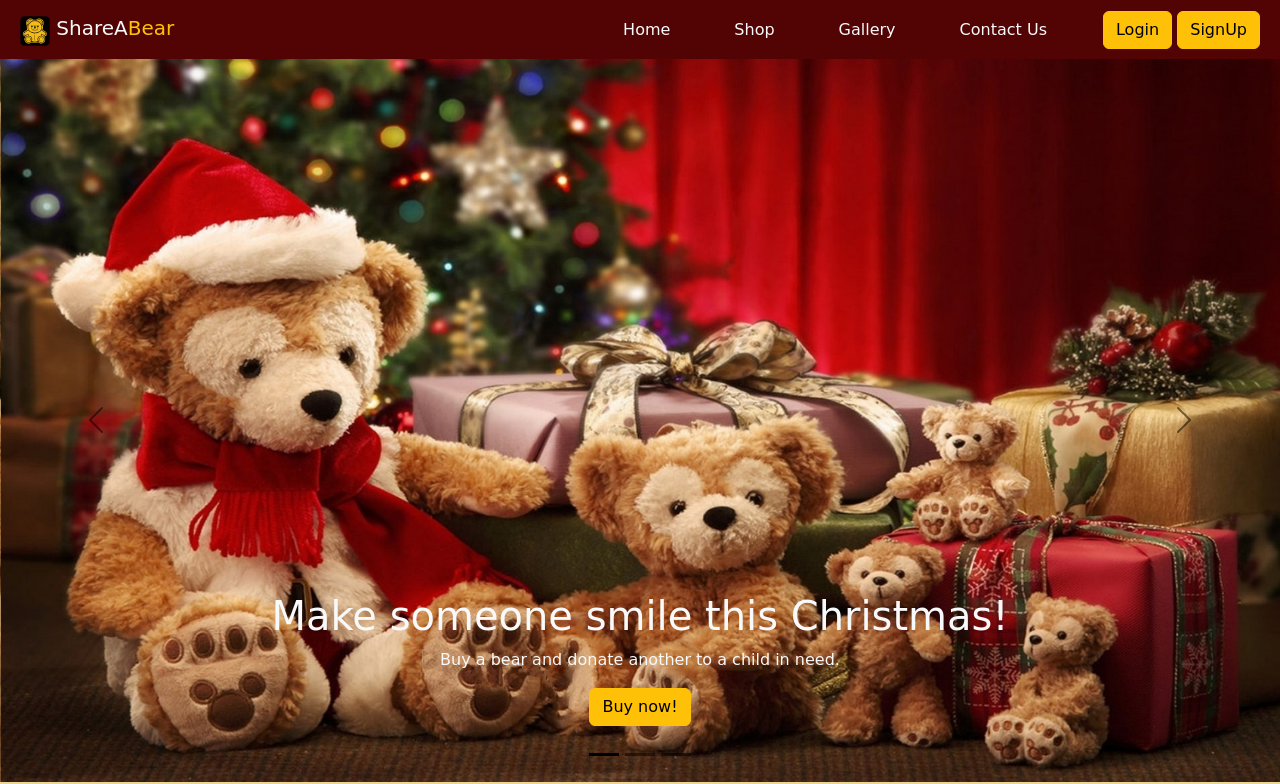
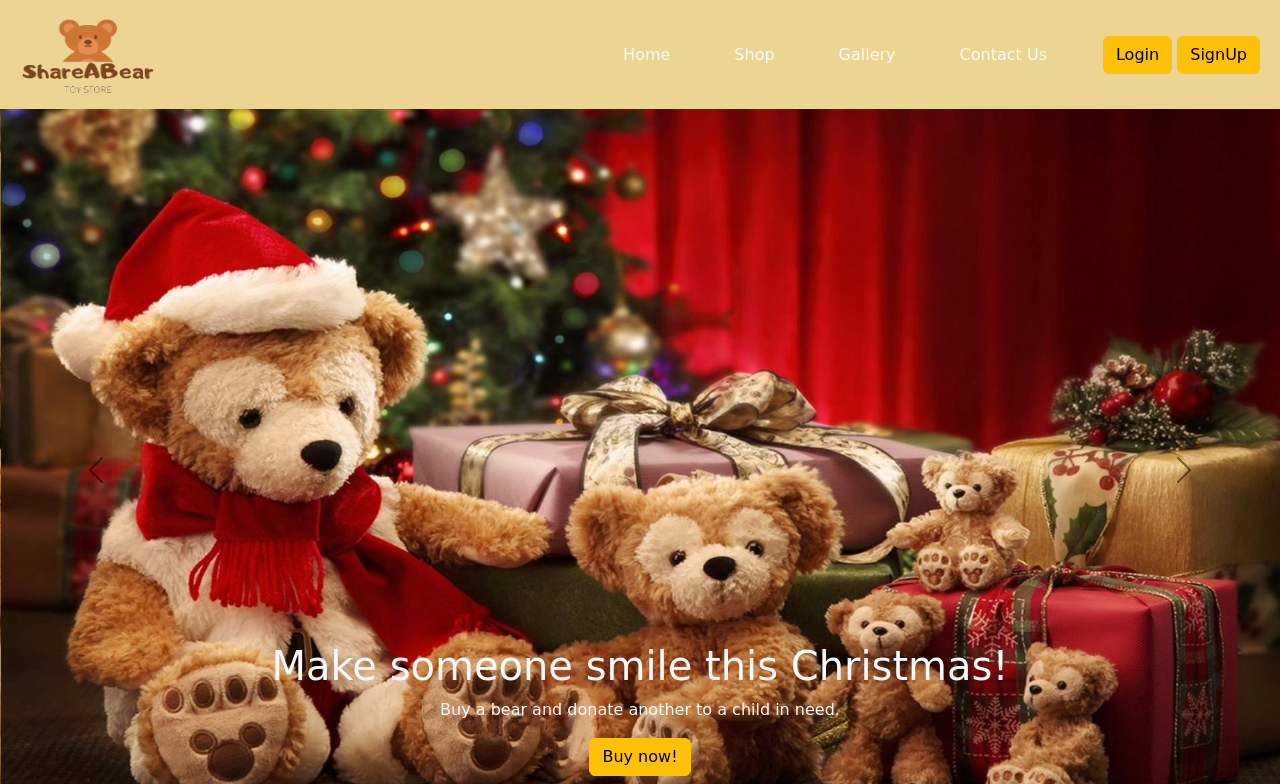
Before and after one commit to ricaguno/Project_1-ShareABear, a plain HTML site: page index.html in a window 1280 px wide. Shown: the top 784 px of the page. Drawn offline with nearby package versions, Linux system fonts and the light colour scheme.

Commit message:
Changed the logo

```diff
--- a/index.html
+++ b/index.html
@@ -5,7 +5,7 @@
     <meta name="viewport" content="width=device-width, initial-scale=1">
     <title>ShareABear</title>
     <link href="https://cdn.jsdelivr.net/npm/bootstrap@5.2.2/dist/css/bootstrap.min.css" rel="stylesheet" integrity="sha384-Zenh87qX5JnK2Jl0vWa8Ck2rdkQ2Bzep5IDxbcnCeuOxjzrPF/et3URy9Bv1WTRi" crossorigin="anonymous">
-    <link rel="icon" type="image/x-icon" href="/img/icon.png">
+    <link rel="icon" type="image/x-icon" href="/img/bearlogo.png">
     <style>
         *{
             font-family: cursive;
@@ -21,12 +21,12 @@
 </head>
   <body style="background-color: rgb(236, 212, 146);">
 
+
       <!-- NAVIGATION BARRRRR -->
-      <nav class="navbar navbar-expand-lg navbar-light p-2" style="background-color: #520404;">
+      <nav class="navbar navbar-expand-lg navbar-light p-2" style="background-color: transparent">
         <div class="container-fluid">
           <a class="navbar-brand text-light" href="#">
-            <img src="img\icon.png" alt="ShareABare Logo" width="30" height="30" class="d-inline-block align-text-top">
-            ShareA<span class="text-warning">Bear</span></a>
+            <img src="img\logo.png" alt="ShareABare Logo" width="135" height="80" class="d-inline-block align-text-top"></a>
           </a>
           <button class="navbar-toggler" type="button" data-bs-toggle="collapse" data-bs-target="#navbarNav" aria-controls="navbarNav" aria-expanded="false" aria-label="Toggle navigation">
             <span class="navbar-toggler-icon"></span>
```
Also changed, not shown: aboutuscontent.txt (added), img/bearlogo.png (added), img/bearphotos/pexels-photo-10346227.jpg (added), img/bearphotos/pexels-photo-3693367.jpg (added), img/bearphotos/pexels-photo-5240443.jpg (added), img/bearphotos/pexels-photo-6087594.jpg (added), img/icon.png (deleted), img/logo.png (added).
